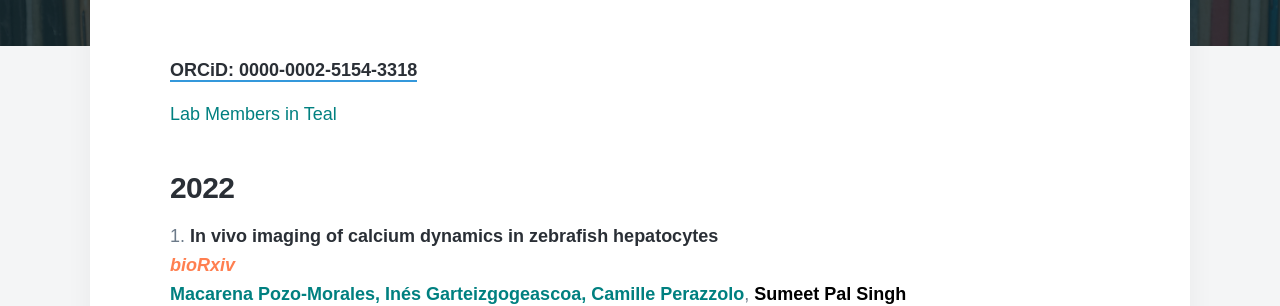
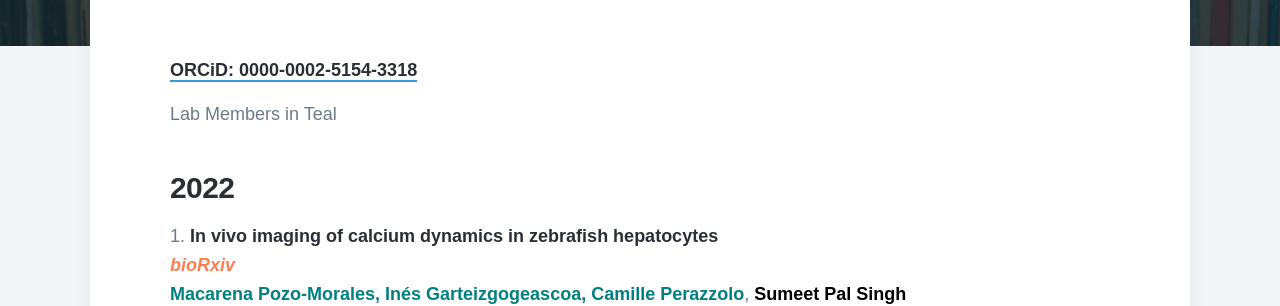
Before and after one commit to sumeetpalsingh/sumeetpalsingh.github.io, a Jekyll site: the page built from _pages/publications.md, in a window 1280 px wide. Shown: the part 540-846 px from the top of the page. Built offline with Jekyll 4.4.1, drawn with Linux system fonts in a browser that asks for light colours; nearby versions of some CDN libraries; some web fonts are replaced.

Commit message:
Update publications.md

```diff
--- a/_pages/publications.md
+++ b/_pages/publications.md
@@ -7,7 +7,7 @@ featured_image: /images/demo/publications.jpg
 
 [ORCiD: 0000-0002-5154-3318](https://orcid.org/0000-0002-5154-3318)
 
-<span style="color:teal">Lab Members in Teal</span>
+<span style="color:D96098">Lab Members in Teal</span>
 
 ### 2022
 
```
